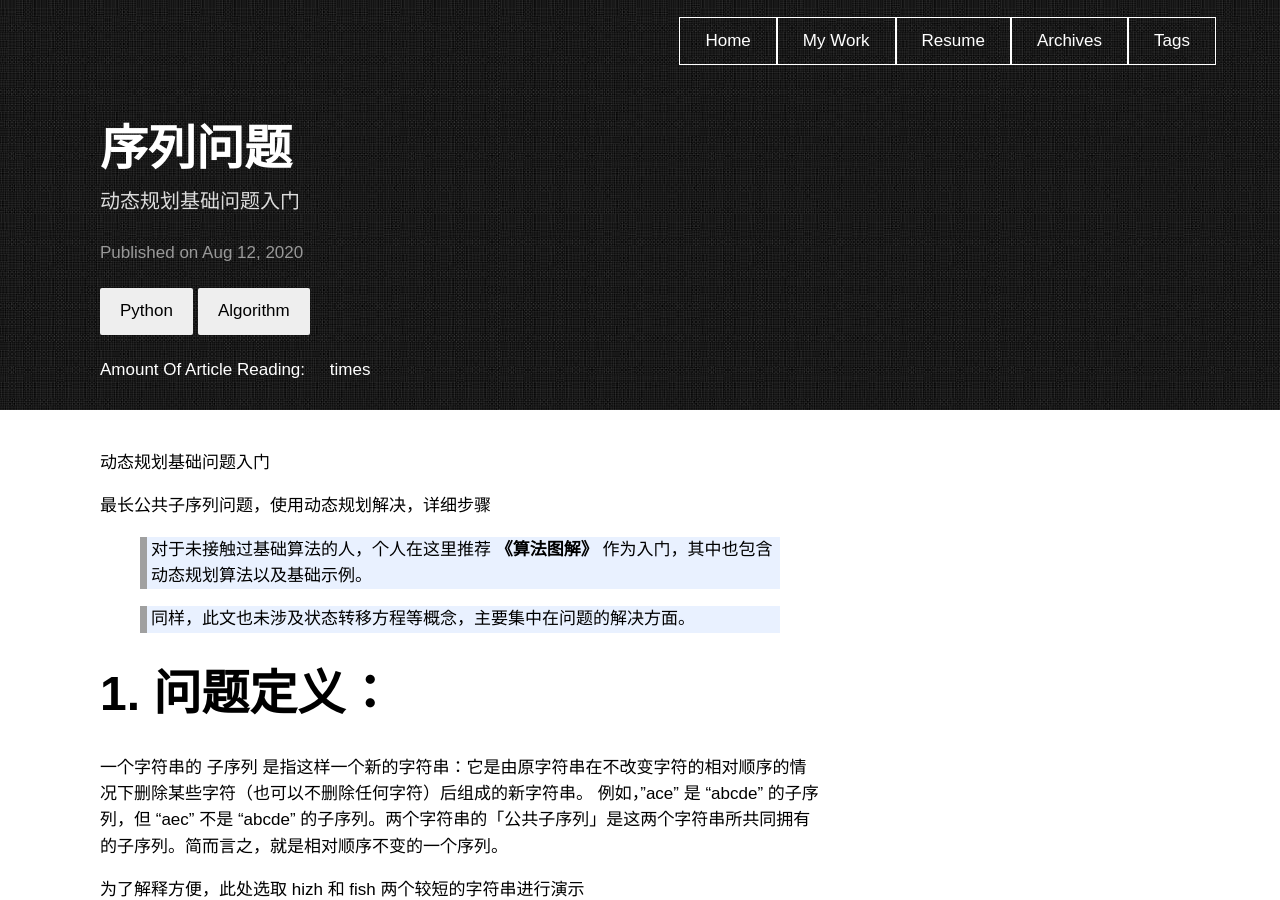
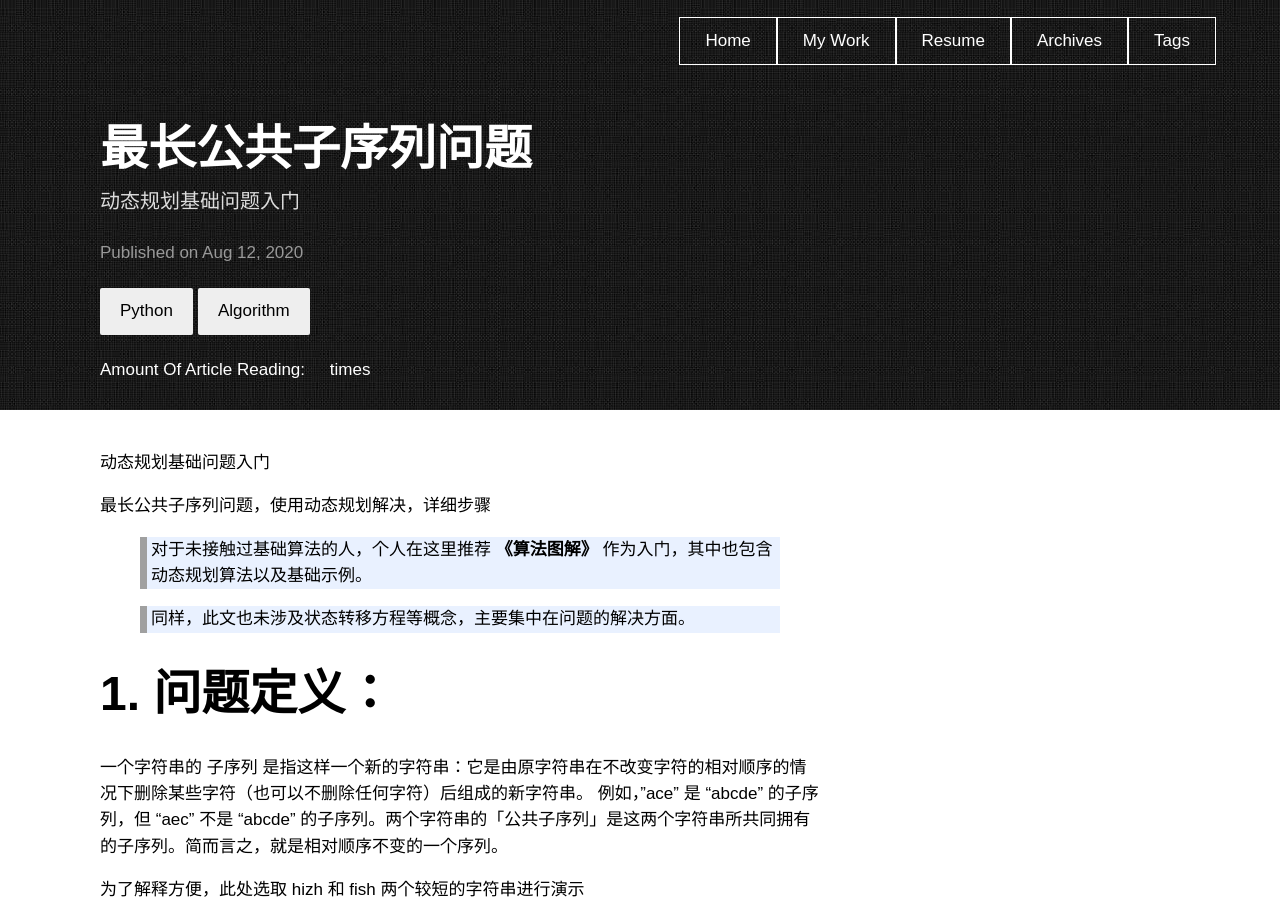
Before and after one commit to whitestarrain/blog, a Jekyll site: the page built from _posts/2020-08-12-dynamic-programming-substring.md, in a window 1280 px wide and 900 px high. Built offline with Jekyll 4.4.1, drawn with Linux system fonts in a browser that asks for light colours; some web fonts are replaced; comment, search, counter and statistics services are not loaded.

Commit message:
更新博客

```diff
--- a/_posts/2020-08-12-dynamic-programming-substring.md
+++ b/_posts/2020-08-12-dynamic-programming-substring.md
@@ -1,6 +1,6 @@
 ---
 layout: post
-title: 序列问题
+title: 最长公共子序列问题
 tags:
 - Python
 - Algorithm
```
